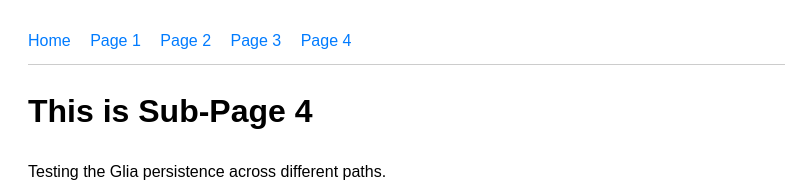
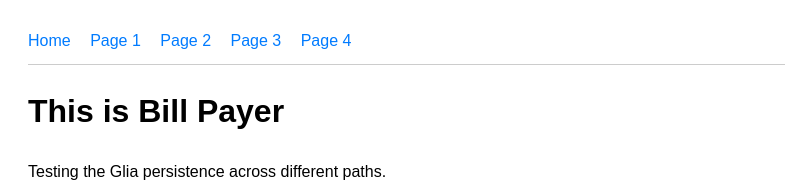
Before and after one commit to bretthayes-workcode/glia-test-site, a plain HTML site: page bill-payer.html in a window 1280 px wide. Shown: the top 187 px of the page, without its empty margins (0-785 px from the left). Drawn offline with Linux system fonts and the light colour scheme.

Commit message:
Change header text to 'This is Bill Payer'

```diff
--- a/bill-payer.html
+++ b/bill-payer.html
@@ -21,7 +21,7 @@
         <a href="bill-payer.html">Page 4</a>
     </nav>
 
-    <h1>This is Sub-Page 4</h1>
+    <h1>This is Bill Payer</h1>
     <p>Testing the Glia persistence across different paths.</p>
 
     <blockquote>
```
